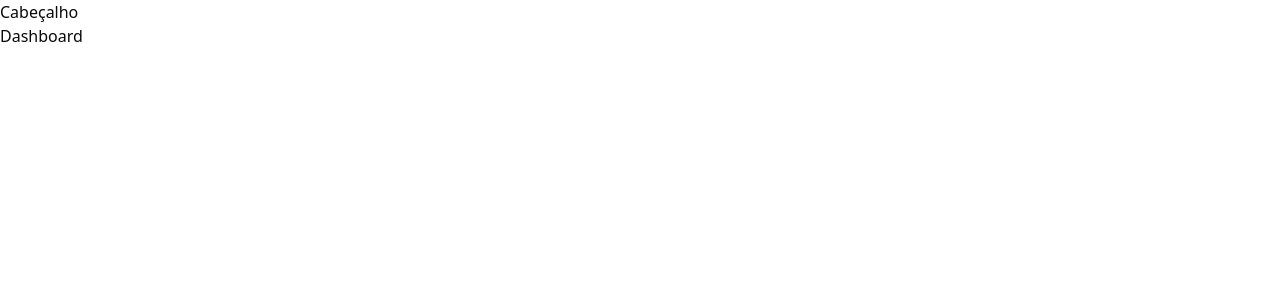
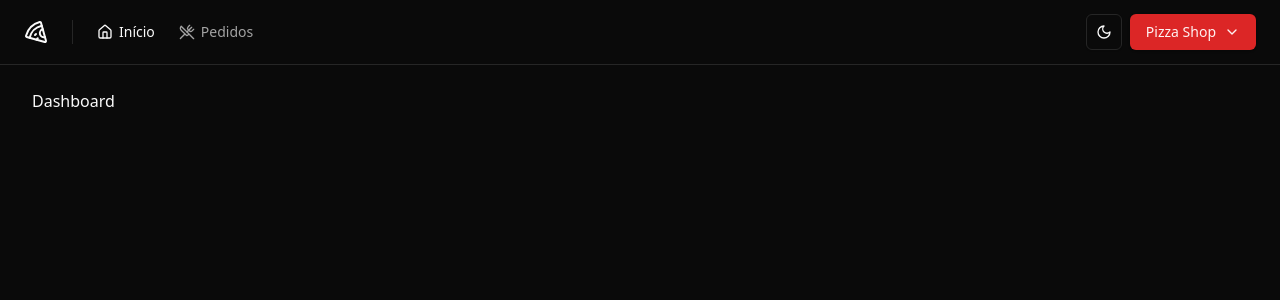
Before and after one commit to lucascc19/pizzashop-web, a React (Vite) app: page / in a window 1280 px wide. Shown: the top 300 px of the page. Built offline with nearby package versions, Linux system fonts and the light colour scheme.

Commit message:
adiciona o cabeçalho e a função de dark mode

```diff
--- a/src/App.tsx
+++ b/src/App.tsx
@@ -1,13 +1,18 @@
+import { Helmet, HelmetProvider } from "react-helmet-async";
 import { RouterProvider } from "react-router-dom";
+import { Toaster } from "sonner";
 import "./index.css";
 import { router } from "./routes";
-import { Helmet, HelmetProvider } from "react-helmet-async";
+import { ThemeProvider } from "./components/theme/theme-provider";
 
 export const App = () => {
   return (
     <HelmetProvider>
-      <Helmet titleTemplate="%s | pizza.shopp" />
-      <RouterProvider router={router} />
+      <ThemeProvider storageKey="pizzashop-theme" defaultTheme="dark">
+        <Helmet titleTemplate="%s | pizza.shopp" />
+        <Toaster richColors />
+        <RouterProvider router={router} />
+      </ThemeProvider>
     </HelmetProvider>
   );
 };
--- /dev/null
+++ b/src/components/theme/theme-provider.tsx
@@ -0,0 +1,73 @@
+import { createContext, useContext, useEffect, useState } from "react";
+
+type Theme = "dark" | "light" | "system";
+
+type ThemeProviderProps = {
+  children: React.ReactNode;
+  defaultTheme?: Theme;
+  storageKey?: string;
+};
+
+type ThemeProviderState = {
+  theme: Theme;
+  setTheme: (theme: Theme) => void;
+};
+
+const initialState: ThemeProviderState = {
+  theme: "system",
+  setTheme: () => null,
+};
+
+const ThemeProviderContext = createContext<ThemeProviderState>(initialState);
+
+export function ThemeProvider({
+  children,
+  defaultTheme = "system",
+  storageKey = "vite-ui-theme",
+  ...props
+}: ThemeProviderProps) {
+  const [theme, setTheme] = useState<Theme>(
+    () => (localStorage.getItem(storageKey) as Theme) || defaultTheme,
+  );
+
+  useEffect(() => {
+    const root = window.document.documentElement;
+
+    root.classList.remove("light", "dark");
+
+    if (theme === "system") {
+      const systemTheme = window.matchMedia("(prefers-color-scheme: dark)")
+        .matches
+        ? "dark"
+        : "light";
+
+      root.classList.add(systemTheme);
+      return;
+    }
+
+    root.classList.add(theme);
+  }, [theme]);
+
+  const value = {
+    theme,
+    setTheme: (theme: Theme) => {
+      localStorage.setItem(storageKey, theme);
+      setTheme(theme);
+    },
+  };
+
+  return (
+    <ThemeProviderContext.Provider {...props} value={value}>
+      {children}
+    </ThemeProviderContext.Provider>
+  );
+}
+
+export const useTheme = () => {
+  const context = useContext(ThemeProviderContext);
+
+  if (context === undefined)
+    throw new Error("useTheme must be used within a ThemeProvider");
+
+  return context;
+};
--- /dev/null
+++ b/src/components/theme/theme-toggle.tsx
@@ -0,0 +1,37 @@
+import { Moon, Sun } from "lucide-react";
+
+import { Button } from "@/components/ui/button";
+import {
+  DropdownMenu,
+  DropdownMenuContent,
+  DropdownMenuItem,
+  DropdownMenuTrigger,
+} from "@/components/ui/dropdown-menu";
+import { useTheme } from "./theme-provider";
+
+export function ThemeToggle() {
+  const { setTheme } = useTheme();
+
+  return (
+    <DropdownMenu>
+      <DropdownMenuTrigger asChild>
+        <Button variant="outline" size="icon">
+          <Sun className="h-[1.2rem] w-[1.2rem] rotate-0 scale-100 transition-all dark:-rotate-90 dark:scale-0" />
+          <Moon className="absolute h-[1.2rem] w-[1.2rem] rotate-90 scale-0 transition-all dark:rotate-0 dark:scale-100" />
+          <span className="sr-only">Toggle theme</span>
+        </Button>
+      </DropdownMenuTrigger>
+      <DropdownMenuContent align="end">
+        <DropdownMenuItem onClick={() => setTheme("light")}>
+          Light
+        </DropdownMenuItem>
+        <DropdownMenuItem onClick={() => setTheme("dark")}>
+          Dark
+        </DropdownMenuItem>
+        <DropdownMenuItem onClick={() => setTheme("system")}>
+          System
+        </DropdownMenuItem>
+      </DropdownMenuContent>
+    </DropdownMenu>
+  );
+}
--- a/src/pages/_layouts/app.tsx
+++ b/src/pages/_layouts/app.tsx
@@ -1,10 +1,11 @@
+import { Header } from "@/components/header";
 import { Outlet } from "react-router-dom";
 
 export const AppLayout = () => {
   return (
-    <div>
-      <h1>Cabeçalho</h1>
-      <div>
+    <div className="flex min-h-screen flex-col antialiased">
+      <Header />
+      <div className="flex flex-1 flex-col gap-4 p-8 pt-6">
         <Outlet />
       </div>
     </div>
```
